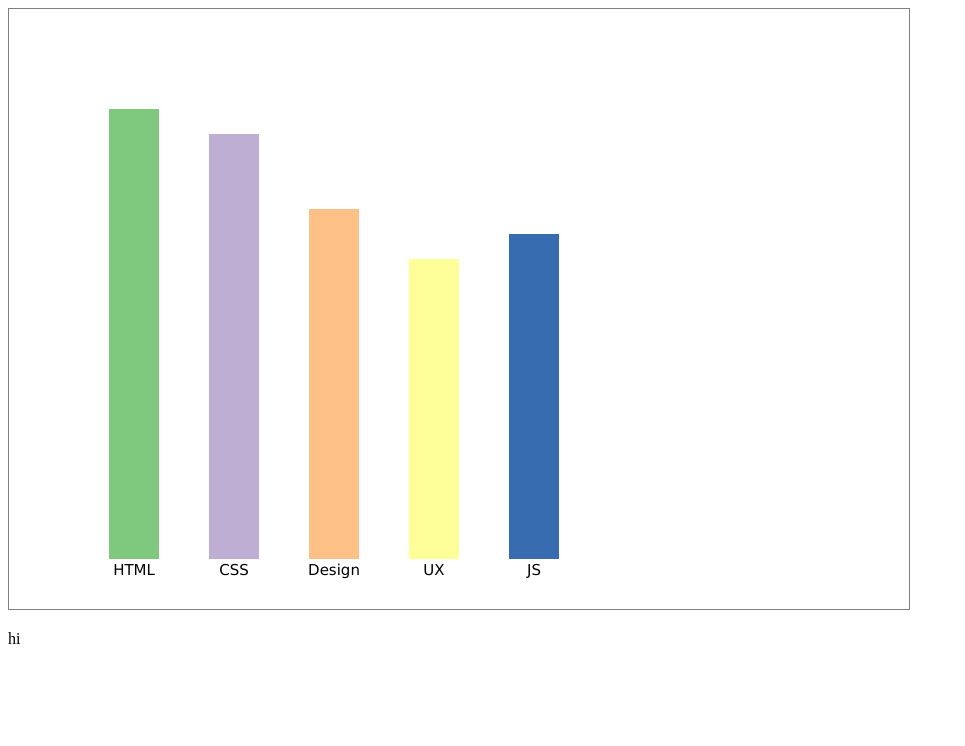
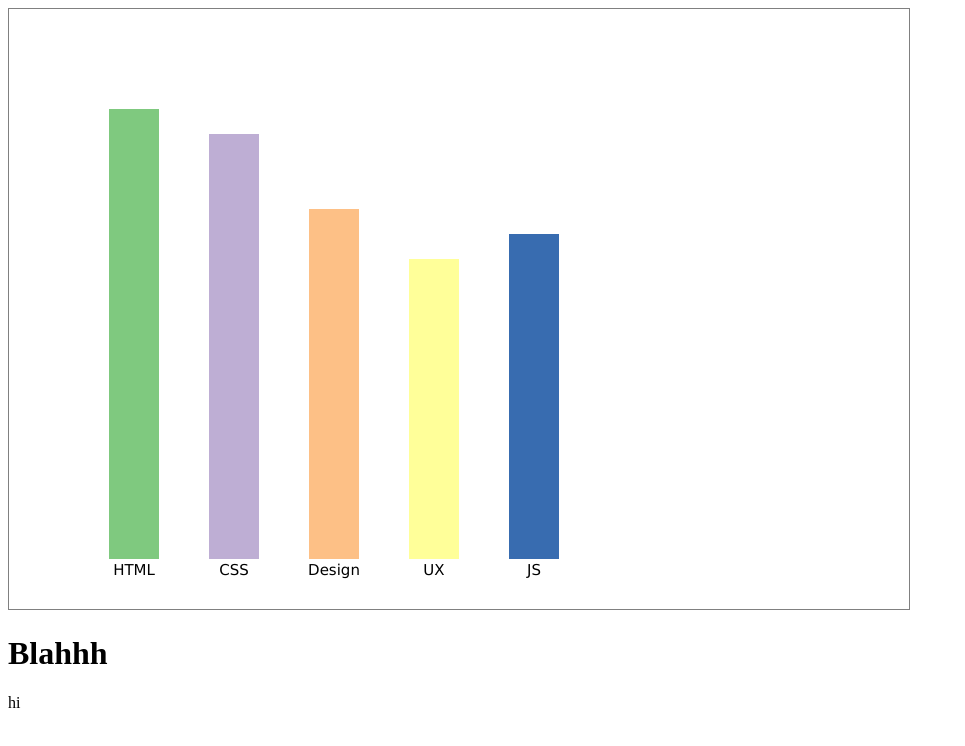
Before and after one commit to reinaha/SVGDemo, a plain HTML site: page index.html in a window 1280 px wide. Shown: the whole page, without its empty margins (0-965 px from the left). Drawn offline with nearby package versions, Linux system fonts and the light colour scheme.

Commit message:
Adding Blah

```diff
--- a/index.html
+++ b/index.html
@@ -7,7 +7,9 @@
   <body>
 
     <svg id="skills"></svg>
+    <h1> Blahhh </h1>
     <p> hi </p>
+
 
 
     <script src="http://d3js.org/d3.v4.js"></script>
```
